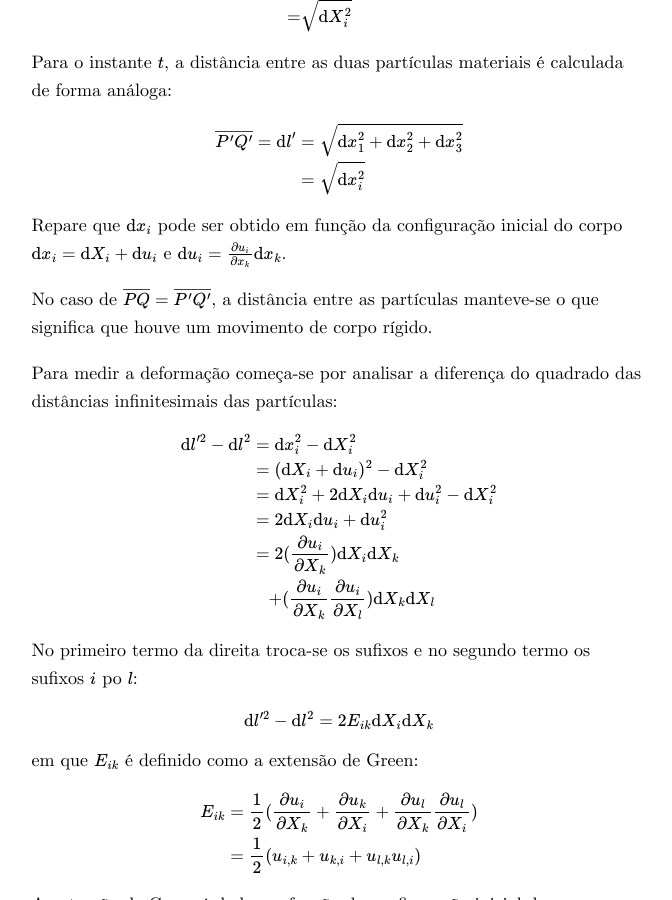
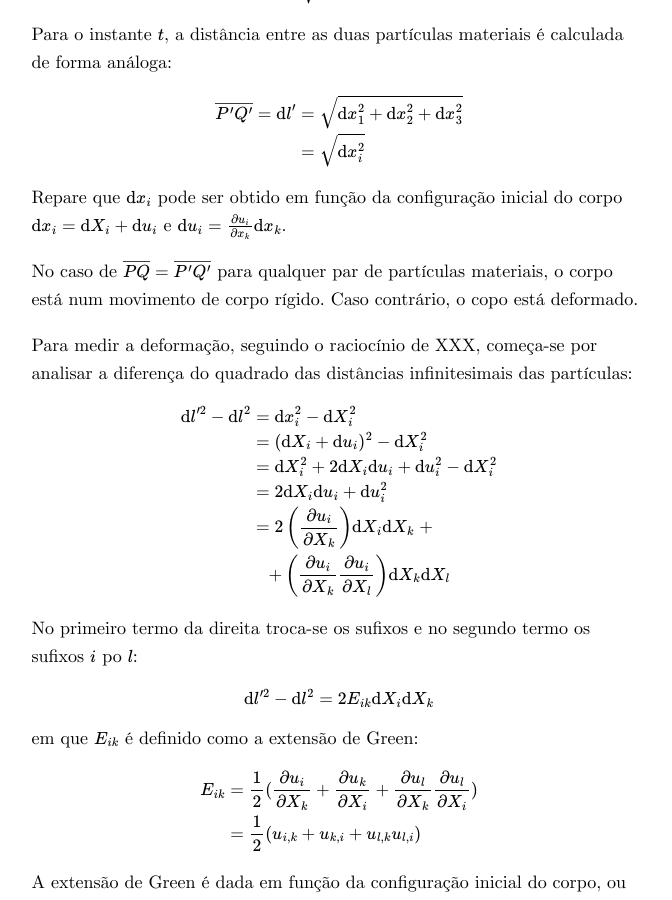
Before and after one commit to gonhen/gonhen.github.io, a Jekyll site: the page built from _posts/2019-10-11-deformation.md, in a window 1280 px wide and 900 px high, scrolled down 2405 px. Shown: the whole window, without its empty margins (301-973 px from the left). Built offline with Jekyll 4.4.1, drawn with Linux system fonts in a browser that asks for light colours; some web fonts are replaced; formulas are drawn with MathJax 3; some of the changed text lies outside the part shown.

Commit message:
Ateração cap 2

```diff
--- a/_posts/2019-10-11-deformation.md
+++ b/_posts/2019-10-11-deformation.md
@@ -46,9 +46,8 @@ Para uma leitura adequada são definidos os seguintes conceitos:
 *Formulação Euleriana:* medição das grandezas físicas em relação à
  configuração deformada do corpo.
 
-*Movimento de corpo rígido:* quando após a aplicação de forças ou deslocamentos
- sobre um corpo, a distância entre partículas materiais do interior do corpo se
- mantém inalterada.
+*Movimento de corpo rígido:* quando a distância entre todas as partículas
+ materiais do interior do corpo se mantém inalterada.
 
 ## 1.3 Estrutura do artigo
 
@@ -115,11 +114,12 @@ Repare que $$ \mathrm{d} x_i $$ pode ser obtido em função da configuração
 inicial do corpo $$ \mathrm{d} x_i = \mathrm{d} X_i + \mathrm{d} u_i$$ e $$
 \mathrm{d} u_i = \frac{\partial u_i}{\partial x_k} \mathrm{d} x_k $$.
 
-No caso de $$\overline{PQ}=\overline{P'Q'}$$, a distância entre as partículas
-manteve-se o que significa que houve um movimento de corpo rígido.
+No caso de $$\overline{PQ}=\overline{P'Q'}$$ para qualquer par de partículas
+materiais, o corpo está num movimento de corpo rígido. Caso contrário, o copo
+está deformado.
 
-Para medir a deformação começa-se por analisar a diferença do quadrado das
-distâncias infinitesimais das partículas:
+Para medir a deformação, seguindo o raciocínio de XXX, começa-se por analisar a
+diferença do quadrado das distâncias infinitesimais das partículas:
 
 
 $$\begin{align}
@@ -128,9 +128,10 @@ $$\begin{align}
  &= \mathrm{d} X_i^2 + 2 \mathrm{d}X_i \mathrm{d} u_i + \mathrm{d} u_i^2 -
  \mathrm{d} X_i^2 \\
  &=  2 \mathrm{d}X_i \mathrm{d} u_i + \mathrm{d} u_i^2 \\
- &=  2 ( \frac{\partial u_i}{\partial X_k}) \mathrm{d}X_i \mathrm{d}X_k \\
- & \quad +(\frac{\partial u_i}{\partial X_k} \frac{\partial u_i}{\partial X_l})
- \mathrm{d}X_k \mathrm{d}X_l
+ &=  2 \left( \frac{\partial u_i}{\partial X_k} \right) \mathrm{d}X_i
+ \mathrm{d}X_k \; + \\
+ & \quad + \left( \frac{\partial u_i}{\partial X_k} \frac{\partial u_i}{\partial
+ X_l} \right) \mathrm{d}X_k \mathrm{d}X_l
 \end{align}$$
 
 No primeiro termo da direita troca-se os sufixos e no segundo termo os sufixos $$i$$
```
Also changed, not shown: other parts of _posts/2019-10-11-deformation.md (+1 -1 lines), _posts/.#2019-10-11-deformation.md (added, +1 -0 lines).
